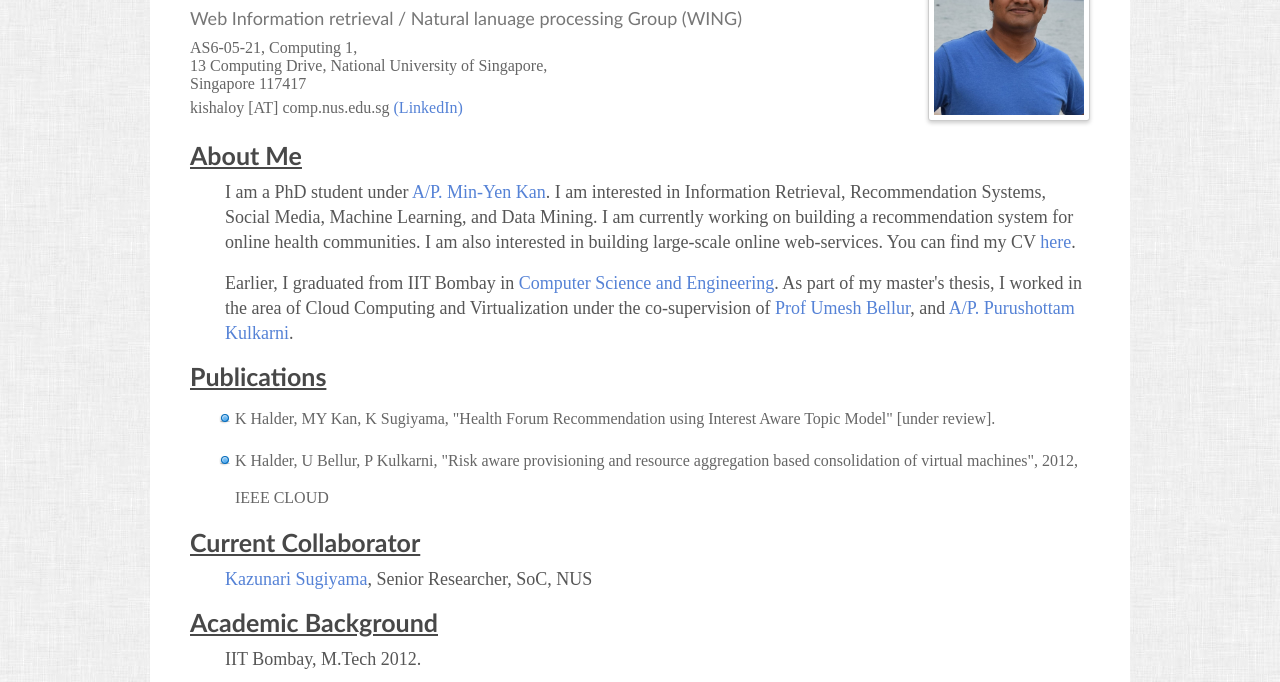
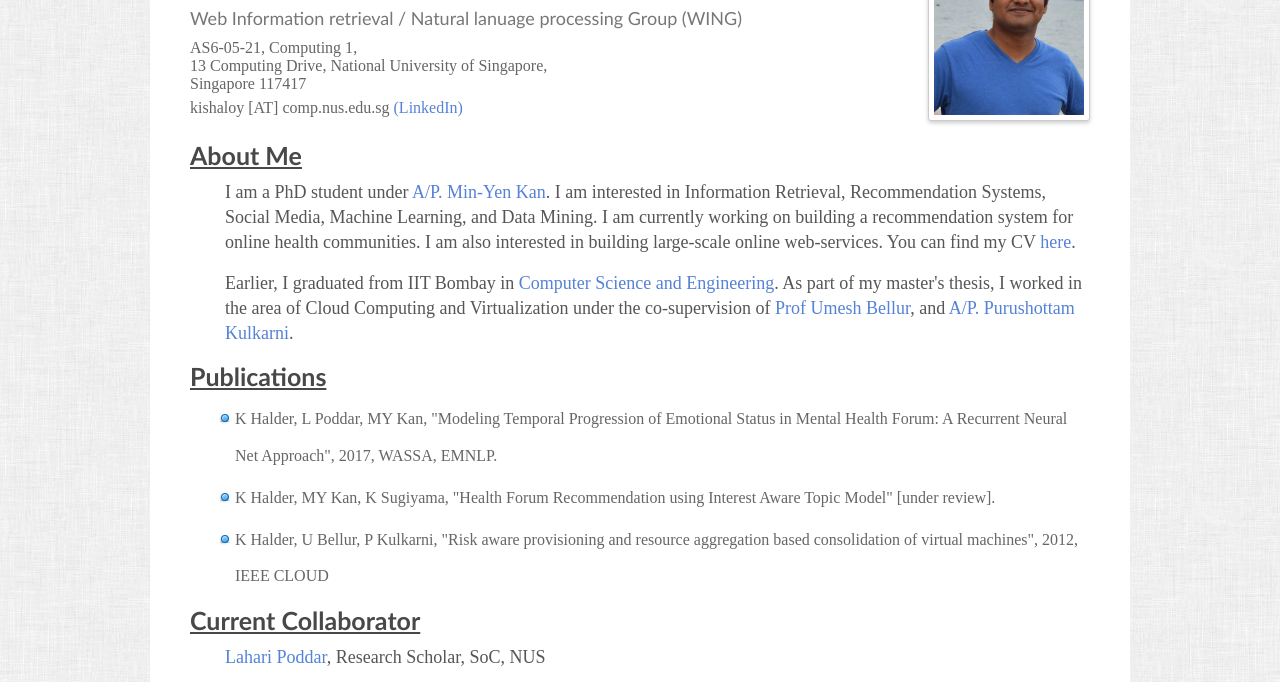
Before and after one commit to kishaloyhalder/homepage, a plain HTML site: page index.html in a window 1280 px wide. Shown: the part 110-792 px from the top of the page. Drawn offline with Linux system fonts and the light colour scheme; a web font is replaced by a local one.

Commit message:
added wassa, lahari

```diff
--- a/index.html
+++ b/index.html
@@ -46,6 +46,7 @@
 		<section id="publications" class="clearfix" itemscope itemtype="http://schema.org/ItemList">
 			<h2 itemprop="name">Publications</h2>
 				<ul>
+					<li itemprop="itemListElement">K Halder, L Poddar, MY Kan, "Modeling Temporal Progression of Emotional Status in Mental Health Forum: A Recurrent Neural Net Approach", 2017, WASSA, EMNLP.</li>
 					<li itemprop="itemListElement">K Halder, MY Kan, K Sugiyama, "Health Forum Recommendation using Interest Aware Topic Model" [under review].</li>
 					<li itemprop="itemListElement">K Halder, U Bellur, P Kulkarni, "Risk aware provisioning and resource aggregation based consolidation of virtual machines", 2012, IEEE CLOUD</li>
 				</ul>
@@ -54,6 +55,7 @@
 
 		<section id="collaborators">
 			<h2>Current Collaborator</h2>
+			<p><span itemprop="collaborator"><a href="https://www.comp.nus.edu.sg/~lahari/" target="_blank">Lahari Poddar</a>, Research Scholar, SoC, NUS</span></p>
 			<p><span itemprop="collaborator"><a href="https://www.comp.nus.edu.sg/~sugiyama/" target="_blank">Kazunari Sugiyama</a>, Senior Researcher, SoC, NUS</span></p>
 		</section>
 
```
Also changed, not shown: 1 other file.
